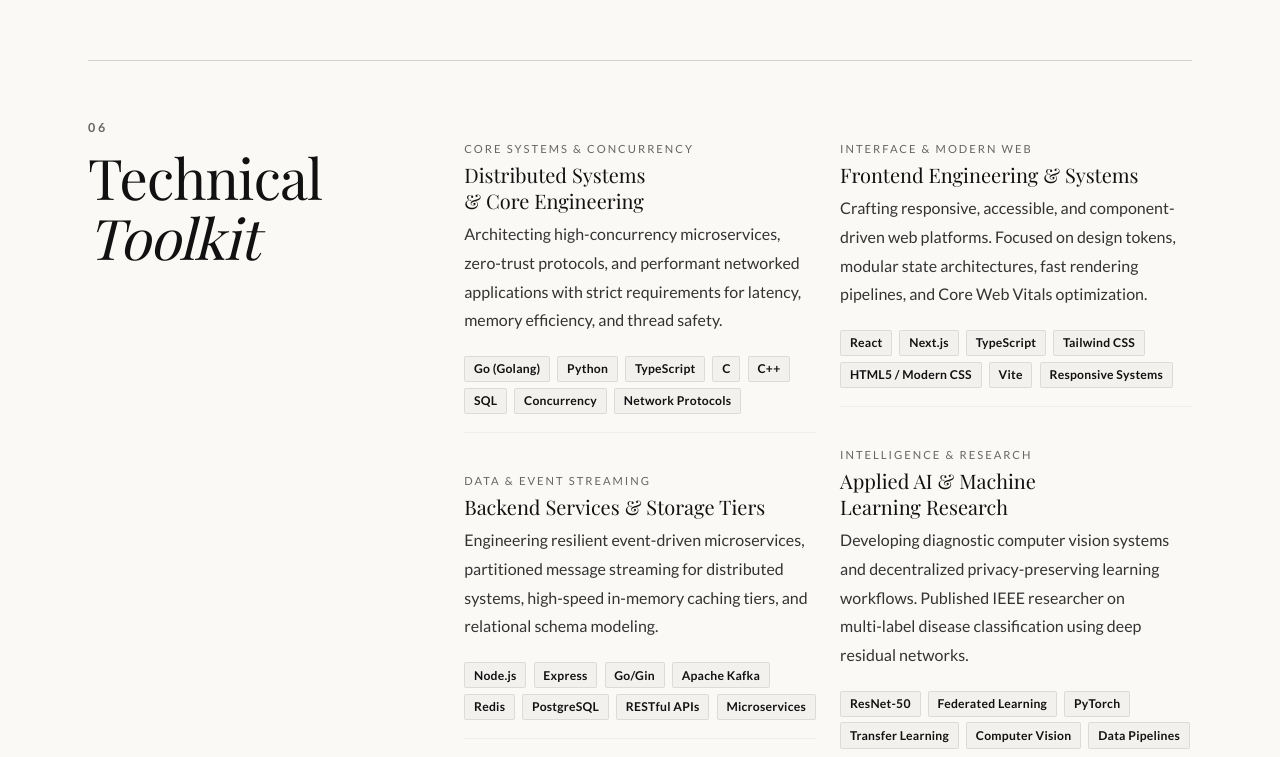
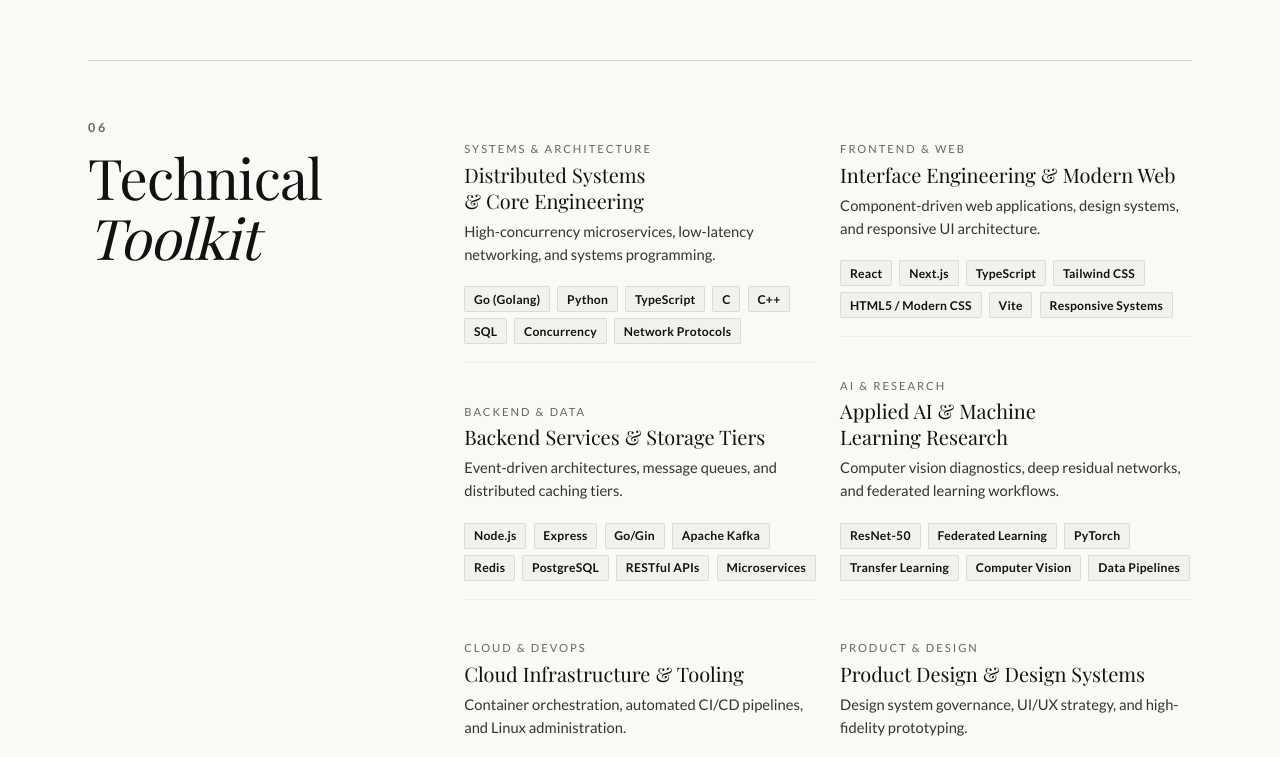
Before and after one commit to sujalbthapa/PortfolioWebsite, a React (Vite) app: page /details in a window 1280 px wide. Shown: the part 3380-4137 px from the top of the page. Built offline with nearby package versions, Linux system fonts and the light colour scheme; a web font is replaced by a local one.

Commit message:
Streamline Technical Toolkit descriptions and kickers to be punchy and concise

```diff
--- a/src/components/sections/SkillsMatrix.tsx
+++ b/src/components/sections/SkillsMatrix.tsx
@@ -17,7 +17,7 @@ const SkillsMatrix: React.FC<SkillsMatrixProps> = ({ categories }) => {
         {cat.title || cat.category}
       </h4>
       {cat.desc && (
-        <p className="body-text" style={{ color: 'var(--text-charcoal)', marginBottom: '0.65rem' }}>
+        <p className="body-text" style={{ color: 'var(--text-charcoal)', fontSize: '0.92rem', lineHeight: '1.55', marginBottom: '0.65rem' }}>
           {cat.desc}
         </p>
       )}
--- a/src/data/content.ts
+++ b/src/data/content.ts
@@ -335,39 +335,39 @@ export const featuredProjects: ProjectItem[] = [
 
 export const skillsData: SkillCategory[] = [
   {
-    category: 'Core Systems & Concurrency',
+    category: 'Systems & Architecture',
     title: 'Distributed Systems & Core Engineering',
-    desc: 'Architecting high-concurrency microservices, zero-trust protocols, and performant networked applications with strict requirements for latency, memory efficiency, and thread safety.',
+    desc: 'High-concurrency microservices, low-latency networking, and systems programming.',
     skills: ['Go (Golang)', 'Python', 'TypeScript', 'C', 'C++', 'SQL', 'Concurrency', 'Network Protocols']
   },
   {
-    category: 'Data & Event Streaming',
+    category: 'Backend & Data',
     title: 'Backend Services & Storage Tiers',
-    desc: 'Engineering resilient event-driven microservices, partitioned message streaming for distributed systems, high-speed in-memory caching tiers, and relational schema modeling.',
+    desc: 'Event-driven architectures, message queues, and distributed caching tiers.',
     skills: ['Node.js', 'Express', 'Go/Gin', 'Apache Kafka', 'Redis', 'PostgreSQL', 'RESTful APIs', 'Microservices']
   },
   {
-    category: 'DevOps & Cloud Platforms',
+    category: 'Cloud & DevOps',
     title: 'Cloud Infrastructure & Tooling',
-    desc: 'Containerizing distributed microservices, managing Linux environments, automating continuous integration and delivery pipelines, and coordinating open-source git workflows.',
+    desc: 'Container orchestration, automated CI/CD pipelines, and Linux administration.',
     skills: ['Docker', 'Linux / Bash', 'Git & GitHub Actions', 'CI/CD Pipelines', 'Cloudflare Pages / Workers', 'Vercel']
   },
   {
-    category: 'Interface & Modern Web',
-    title: 'Frontend Engineering & Systems',
-    desc: 'Crafting responsive, accessible, and component-driven web platforms. Focused on design tokens, modular state architectures, fast rendering pipelines, and Core Web Vitals optimization.',
+    category: 'Frontend & Web',
+    title: 'Interface Engineering & Modern Web',
+    desc: 'Component-driven web applications, design systems, and responsive UI architecture.',
     skills: ['React', 'Next.js', 'TypeScript', 'Tailwind CSS', 'HTML5 / Modern CSS', 'Vite', 'Responsive Systems']
   },
   {
-    category: 'Intelligence & Research',
+    category: 'AI & Research',
     title: 'Applied AI & Machine Learning Research',
-    desc: 'Developing diagnostic computer vision systems and decentralized privacy-preserving learning workflows. Published IEEE researcher on multi-label disease classification using deep residual networks.',
+    desc: 'Computer vision diagnostics, deep residual networks, and federated learning workflows.',
     skills: ['ResNet-50', 'Federated Learning', 'PyTorch', 'Transfer Learning', 'Computer Vision', 'Data Pipelines']
   },
   {
-    category: 'Visual & User Experience',
+    category: 'Product & Design',
     title: 'Product Design & Design Systems',
-    desc: 'Translating complex operational workflows into intuitive, high-fidelity user experiences. Leading end-to-end design systems, typography guidelines, and event brand identities.',
+    desc: 'Design system governance, UI/UX strategy, and high-fidelity prototyping.',
     skills: ['Figma', 'Adobe Creative Suite', 'Design Systems', 'Wireframing', 'Usability Testing', 'UI/UX Strategy']
   }
 ];
```
